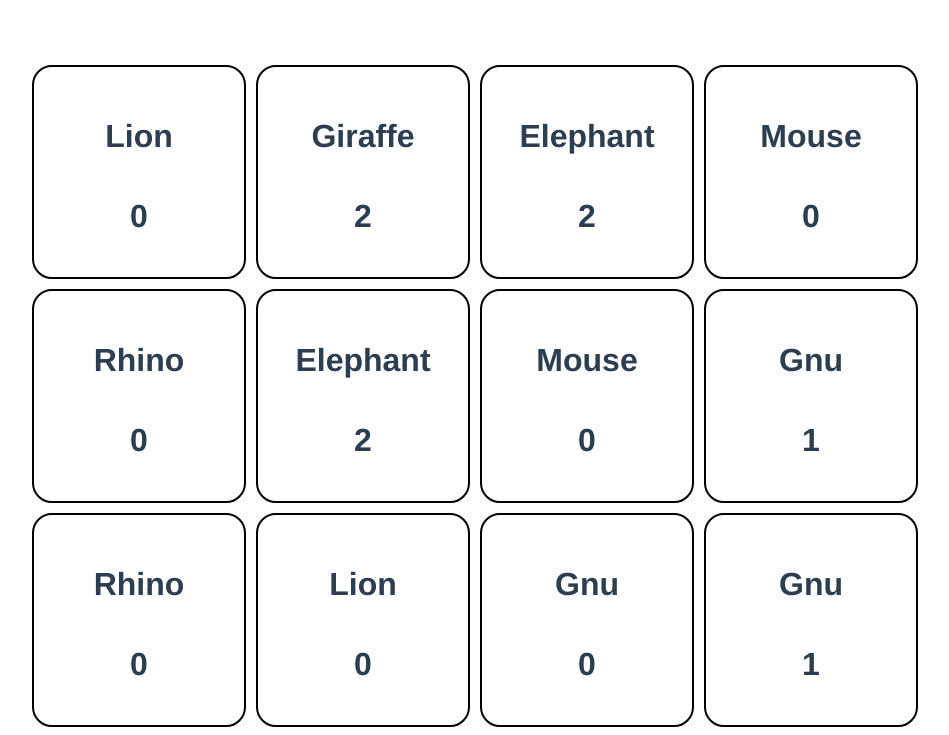
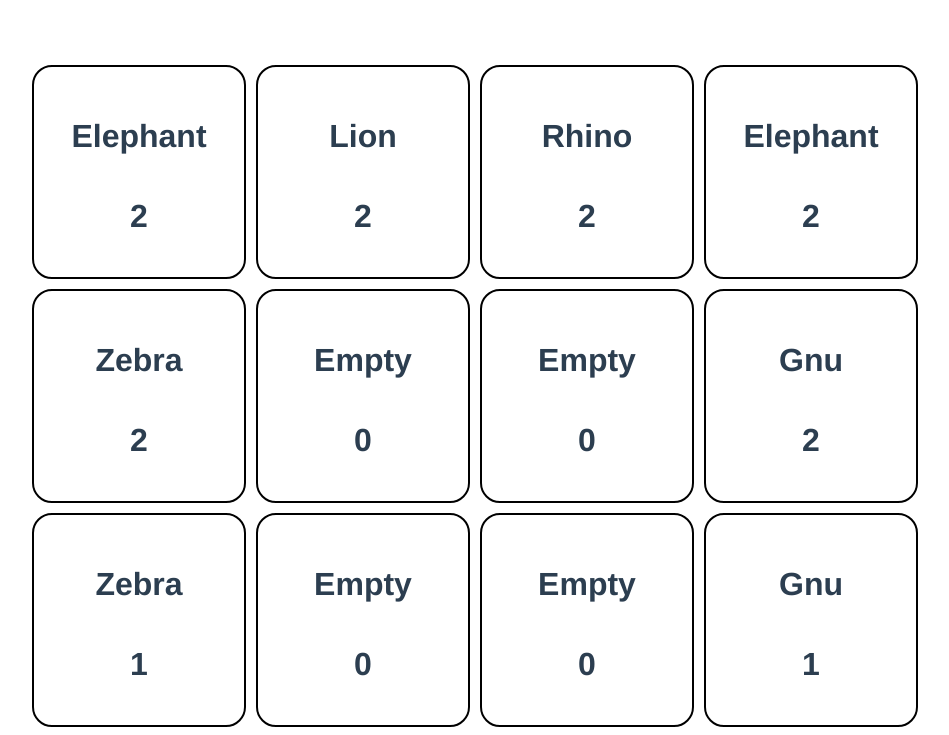
Before and after one commit to Toastgeraet/savango, a Vue app: page / in a window 1280 px wide. Shown: the top 735 px of the page, without its empty margins (195-1144 px from the left). Built offline with nearby package versions, Linux system fonts and the light colour scheme.

Commit message:
create board setup

```diff
--- a/src/Board.vue
+++ b/src/Board.vue
@@ -10,20 +10,110 @@ function getRandomInt(min: number, max: number): number {
 }
 
 function get_random<T>(array: Array<T>): T {
-  return array[Math.floor((Math.random()*array.length))];
+    return array[Math.floor((Math.random() * array.length))];
 }
 
-const types = ["Lion", "Rhino", "Giraffe", "Gnu", "Elephant", "Mouse"];
+/**
+ *
+ * z     g
+ * e l r g
+ *
+ * zebra ur ul dr dl
+ * gnu u d l r
+ * elephant uu dd ll rr
+ * lion u d l r ur ul dr dl
+ * rhino uu dd ll rr ur ul dr dl
+ * giraffe urur ulul drdr dldl
+ *
+ * gazelle
+ *
+ */
+
+const types = ["Lion", "Rhino", "Giraffe", "Gnu", "Elephant", "Zebra"];
+
+type CardType = "Lion" | "Rhino" | "Giraffe" | "Gnu" | "Elephant" | "Zebra"
+enum CardTypes {
+    Lion = "Lion",
+    Rhino = "Rhino",
+    Giraffe = "Giraffe",
+    Gnu = "Gnu",
+    Elephant = "Elephant",
+    Zebra = "Zebra",
+}
+
+/**
+ * defined from 0 to 15
+ * boardCells are numbered left to right, top to bottom
+ */
+const boardSetup: ({ isOpponent: boolean, type: CardType } | null)[][] = [
+    [{
+        isOpponent: true,
+        type: CardTypes.Elephant,
+    },
+    {
+        isOpponent: true,
+        type: CardTypes.Lion,
+    },
+    {
+        isOpponent: true,
+        type: CardTypes.Rhino,
+    },
+    {
+        isOpponent: true,
+        type: CardTypes.Elephant,
+    }],
+    [{
+        isOpponent: true,
+        type: CardTypes.Zebra,
+    },
+        null,
+        null,
+    {
+        isOpponent: true,
+        type: CardTypes.Gnu,
+    }],
+    [{
+        isOpponent: false,
+        type: CardTypes.Zebra,
+    },
+        null,
+        null,
+    {
+        isOpponent: false,
+        type: CardTypes.Gnu,
+    }],
+    [{
+        isOpponent: false,
+        type: CardTypes.Elephant,
+    },
+    {
+        isOpponent: false,
+        type: CardTypes.Lion,
+    },
+    {
+        isOpponent: false,
+        type: CardTypes.Rhino,
+    },
+    {
+        isOpponent: false,
+        type: CardTypes.Giraffe,
+    }],
+]
 
 function getRandomType(): string {
     return get_random(types);
 }
 
+
 </script>
 
 <template>
-    <div v-for="row in 4">
-        <Card v-for="col in 4" :player="getRandomInt(0,2)" :type="getRandomType()"></Card>
+    <div v-for="row in boardSetup">
+        <Card
+            v-for="card in row"
+            :player="card == null ? 0 : (card?.isOpponent ? 2 : 1)"
+            :type="card?.type ?? 'Empty'"
+        ></Card>
     </div>
 </template>
 
```
